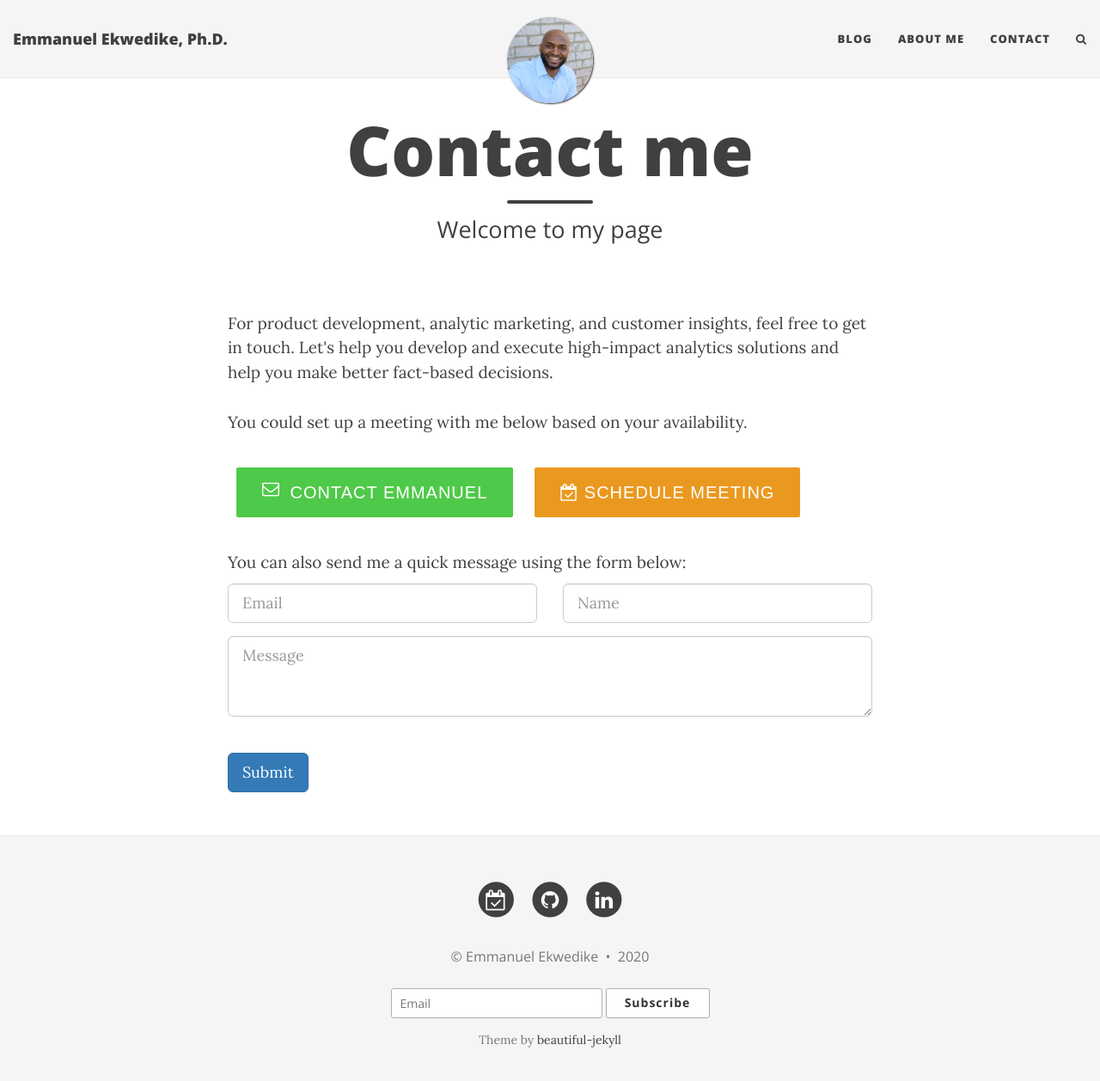
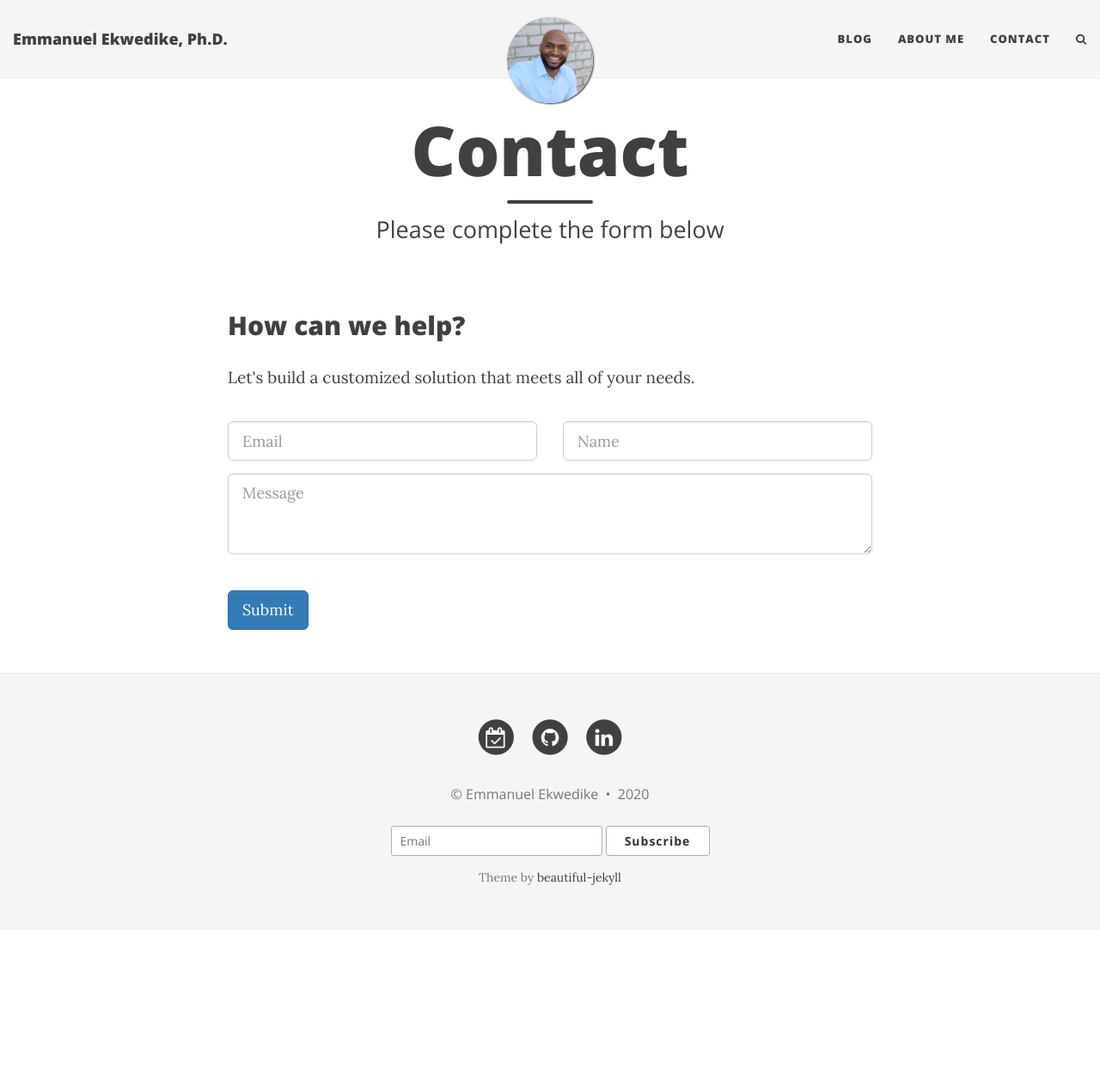
Before and after one commit to eekwedike/eekwedike.github.io, a Jekyll site: the page built from contactme.md, in a window 1280 px wide and 1271 px high. Shown: the top 1258 px of the window at 86% size. Built offline with Jekyll 4.4.1, drawn with Linux system fonts in a browser that asks for light colours; nearby versions of some CDN libraries.

Commit message:
update contact page

```diff
--- a/contactme.md
+++ b/contactme.md
@@ -1,7 +1,7 @@
 ---
 layout: page
-title: Contact me
-subtitle: Welcome to my page
+title: Contact
+subtitle: Please complete the form below
 css: "/css/aboutme.css"
 ---
 
@@ -10,13 +10,14 @@ css: "/css/aboutme.css"
 <div id="contactme-section">
 <!-- <h1 id="contact">Contact</h1> -->
 
+<!--
 <p>
   For product development, analytic marketing, and customer insights, feel free to get in touch.  Let's help you develop and execute high-impact analytics solutions and help you make better fact-based decisions.
 
 </p>
 
 <p>
-You could set up a meeting with me below based on your availability. </p>
+You could set up a quick meeting with Emmanuel below based on your availability. </p>
 
 <div >
 <a href="mailto:ekwedike.emmanuel@gmail.com?subject=Hello from eekwedike.github.io" class="contact-me-btn actionbtn">
@@ -28,13 +29,16 @@ CONTACT EMMANUEL
 <span class="fa fa-calendar-check-o" aria-hidden="true"></span>
 SCHEDULE MEETING
 </a>
-</div>
+</div> -->
 
 
 
 
 <form action="https://formspree.io/mvobeyer" method="POST" class="form" id="contact-form">
-  <p>You can also send me a quick message using the form below:</p>
+  <h2> How can we help?</h2>
+  <p>Let's build a customized solution that meets all of your needs.</p>
+  <br>
+
   <div class="row">
     <div class="col-xs-6">
       <input type="email" name="_replyto" class="form-control input-lg" placeholder="Email" title="Email">
```
